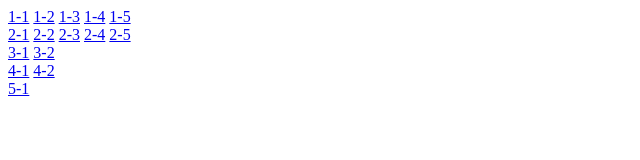
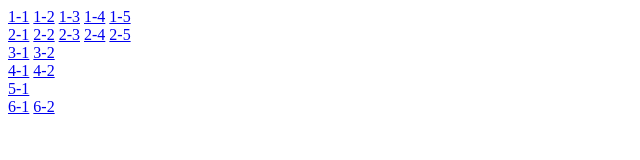
Before and after one commit to windisx/windisx.github.io, a plain HTML site: page index.html in a window 1280 px wide. Shown: the full height of the page, 0-640 px from the left. Drawn offline with Linux system fonts and the light colour scheme.

Commit message:
Update index.html

```diff
--- a/index.html
+++ b/index.html
@@ -24,5 +24,8 @@
 		<a href="./demos/chap4-demo-2.html">4-2</a>
 		<br/>
 		<a href="./demos/chap5-demo-1.html">5-1</a>
+		<br/>
+		<a href="./demos/chap6-demo-1.html">6-1</a>
+		<a href="./demos/chap6-demo-2.html">6-2</a>
 	</body>
 </html>
```
